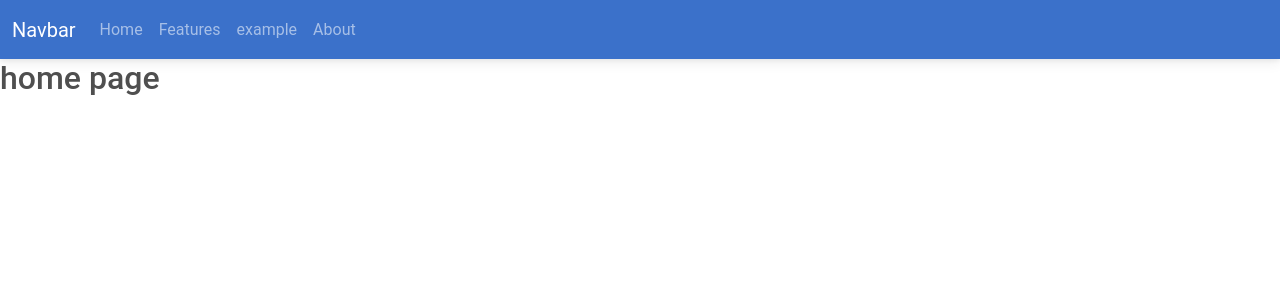
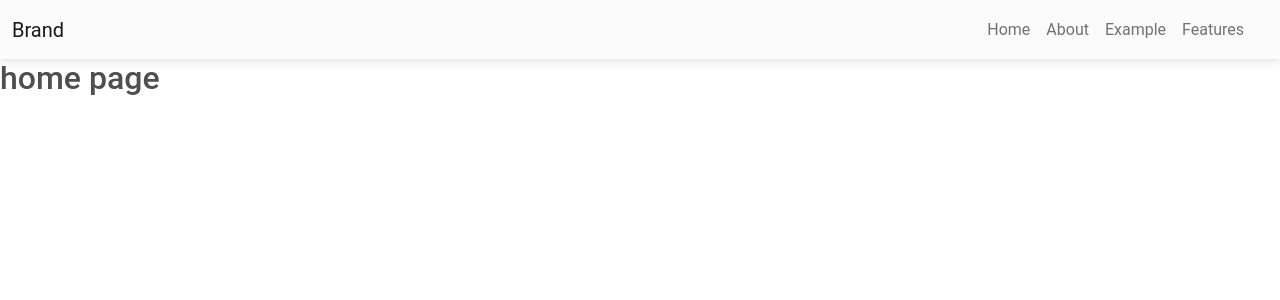
Before and after one commit to kaushikvaliya/React_JS, a React (Create React App) app in the folder Practice/: page / in a window 1280 px wide. Shown: the top 300 px of the page. Built offline with nearby package versions, Linux system fonts and the light colour scheme.

Commit message:
Practice

```diff
--- /dev/null
+++ b/Practice/src/CommComponet/Headerfilenew.jsx
@@ -0,0 +1,54 @@
+import React, { Component } from 'react';
+import { Link } from 'react-router-dom';
+import {
+    MDBContainer,
+    MDBNavbar,
+    MDBNavbarBrand,
+    MDBNavbarNav,
+    MDBNavbarItem,
+    MDBCollapse,
+    MDBBtn,
+} from 'mdb-react-ui-kit';
+
+class headern extends Component {
+    render() {
+
+        const data = [
+            { key: `/`, value: "Home" },
+            { key: `/about`, value: "About" },
+            { key: `/examplepage`, value: "Example" },
+            { key: `/Features`, value: "Features" }
+        ]
+        const mapdata = data.map(({ key, value }, index) => {
+            return (
+                <MDBNavbarItem key={index}>
+                    <Link className='nav-link' to={key} >{value} </Link>
+                </MDBNavbarItem>
+            )
+        })
+        return (
+            <>
+                <MDBNavbar expand='lg' light bgColor='light' className='w-100'>
+                    <MDBContainer fluid>
+
+                        <MDBNavbarBrand href='#'>Brand</MDBNavbarBrand>
+
+                        <MDBCollapse navbar children='' >
+                            <MDBNavbarNav className='ms-auto  w-auto me-3  mb-2 mb-lg-0' >
+                                {mapdata}
+                            </MDBNavbarNav>
+
+                            {/* <form className='d-flex input-group w-auto'>
+                                <input type='search' className='form-control' placeholder='Type query' aria-label='Search' />
+                                <MDBBtn color='primary'>Search</MDBBtn>
+                            </form> */}
+                        </MDBCollapse>
+                    </MDBContainer>
+
+                </MDBNavbar>
+            </>
+        );
+    }
+}
+
+export default headern;
--- /dev/null
+++ b/Practice/src/Component/ClassComponents/11ListKeysMap.jsx
@@ -0,0 +1,80 @@
+import React, { Component } from 'react';
+
+class ClassCompoListKeyMap extends Component {
+    render() {
+        // arrow banviyo
+        // const data = [12, 99, "nandan", true];
+        // arrow ni andar object banviyo che
+        // const objarray = [{ key: 1, value: 10 }, { key: 2, value: 30 }, { key: 3, value: 50 },]
+        // arrow ni andar object banviyo che
+        const navbar = [{ key: 1, value: "home" }, { key: 2, value: "about" }, { key: 3, value: "contact us" }, { key: 3, value: "example" },]
+        // let htmlLi = ""
+        //foreach loop
+        // const foreachdata = data.forEach(element => {
+        //     return < li > {element}</ li>
+        //     // console.log(element);
+        //     console.log(htmlLi);
+        //     htmlLi += <li>{element}</li>
+        //     // jyare foreach loop ma array ne webpage ma print karvi tyre object object lakhelu ave che sidhu array ne foreach ma access nahi kari sakta aena mate array ne string ma fervu pade che
+        // });
+
+        // const mapdata = data.map((dt, index) => {
+
+        //     console.log("index", index);
+        // dt means arrow na  data
+        //     console.log("dt", dt);
+        // JSON.stringify thi apde boolen value bhi show kari sakiye
+        //     return <li key={index}>{JSON.stringify(dt)}</li>
+        // })
+
+        // map function thi arrow ni value ne print karvi
+        // const objarraydata = objarray.map(({ key, value }, index) => {
+        //index arrow ni value ketla index par che te show karse 0,1,2 etc
+        //     console.log("menudata index", index);
+        // object ni andar ni key je hase te show karse beacuse ani andar apde speficy kariyu che object ni andar ni {key , value} mathi key ne show karva ni che
+        //     console.log("menudata key", key);
+        // object ni andar ni value je hase te show karse beacuse ani andar apde speficy kariyu che object ni andar ni {key , value} mathi value ne show karva ni che
+        //     console.log("menudata value", value);
+
+        // })
+
+        // const objarraydata = objarray.map((value, index) => {
+        //     //index arrow ni value ketla index par che te show karse 0,1,2 etc
+        //     console.log("menudata index", index);
+        //     // object (value = key and value)  means ke key and value bey show karse ani andar jyare khali value api hase tyare
+        //     console.log("menudata value  ", value);
+        //     // object (value) ni andar ni key ne accecs karvi hase tyare value.key lakhva ma ave che
+        //     console.log("menudata value of key", value.key);
+        //     // object (value) ni andar ni value ne accecs karvi hase tyare value.value lakhva ma ave che
+        //     console.log("menudata value", value.value);
+        // })
+
+        const navbardata = navbar.map((value, index) => {
+
+            // console.log("menudata index", index);
+            // console.log("menudata value  ", value);
+            // console.log("menudata value of key", value.key);
+            // console.log("menudata value", value.value);
+
+            return <li key={index}>{value.value}</li>
+            // key={} means ke Each child in a list should have a unique "key" prop.(arrow ni value ne unique key madvi joi)
+        })
+        return (
+            <>
+                {/* {data[0]}
+                {data[2]} */}
+                <h2>array data access using foreach with appending</h2>
+                {/* {htmlLi} */}
+                <ul>
+                    {/* {mapdata} */}
+                </ul>
+                {/* {foreachdata} */}
+                <ul>
+                    {navbardata}
+                </ul>
+            </>
+        );
+    }
+}
+
+export default ClassCompoListKeyMap;
--- a/Practice/src/Component/ClassComponents/ClassCompoMenu.jsx
+++ b/Practice/src/Component/ClassComponents/ClassCompoMenu.jsx
@@ -14,6 +14,7 @@ export default class ClassCompoMenu extends Component {
                     <li> <Link to='lifecycle' className='h4 text-capitalize'>class component life cycle</Link> </li>
                     <li> <Link to='lifecyclelaoder' className='h4 text-capitalize'>class component life cycle  laoder</Link> </li>
                     <li> <Link to='conditionalrendering' className='h4 text-capitalize'>class component conditional rendering</Link> </li>
+                    <li> <Link to='listKeysmap' className='h4 text-capitalize'>Class Compo List Keys</Link> </li>
                 </ul>
                 <Outlet></Outlet>
             </>
--- a/Practice/src/Component/ClassComponents/ClassCompoRouter.jsx
+++ b/Practice/src/Component/ClassComponents/ClassCompoRouter.jsx
@@ -9,6 +9,7 @@ import ClassCompoProps from './05ClassCompoProps.jsx'
 import Lifecycle from './07Lifecycle'
 import Lifecyclelaoder from './08Lifecyclelaoder'
 import ConditionalRendering from './10ConditionalRendering.jsx'
+import ListKeysMap from './11ListKeysMap.jsx'
 
 export default class ClassCompoRouter extends Component {
     render() {
@@ -24,6 +25,7 @@ export default class ClassCompoRouter extends Component {
                         <Route path='/lifecycle' element={< Lifecycle />}></Route >
                         <Route path='/lifecyclelaoder' element={< Lifecyclelaoder />}></Route >
                         <Route path='/conditionalrendering' element={< ConditionalRendering />}></Route >
+                        <Route path='/listKeysmap' element={< ListKeysMap />}></Route >
                     </Route>
 
                 </Routes>
--- a/Practice/src/menrouter.jsx
+++ b/Practice/src/menrouter.jsx
@@ -1,6 +1,7 @@
 import React, { Suspense } from 'react';
 import { createBrowserRouter } from 'react-router-dom';
-import Headerfile from './CommComponet/headerfile';
+// import Headerfile from './CommComponet/headerfile';
+import Headerfile from './CommComponet/Headerfilenew';
 import Homepage from './Homepage';
 import Featurespage from './Features.jsx';
 import Example from './example.jsx';
```
